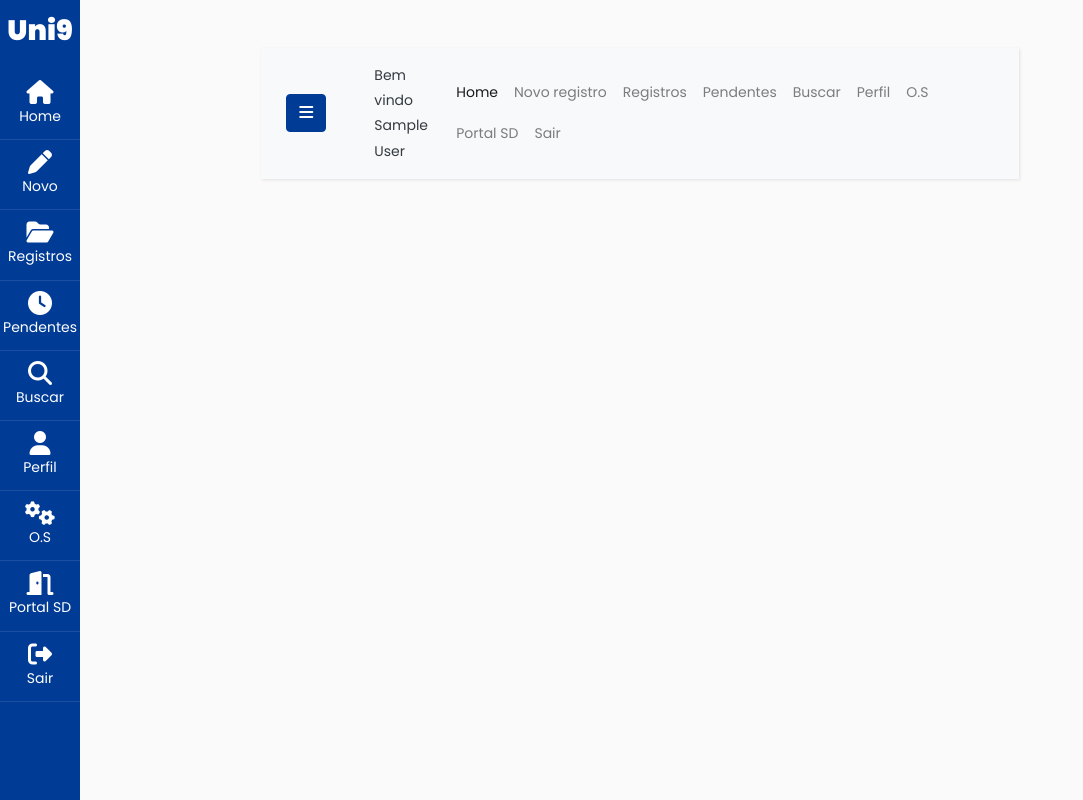
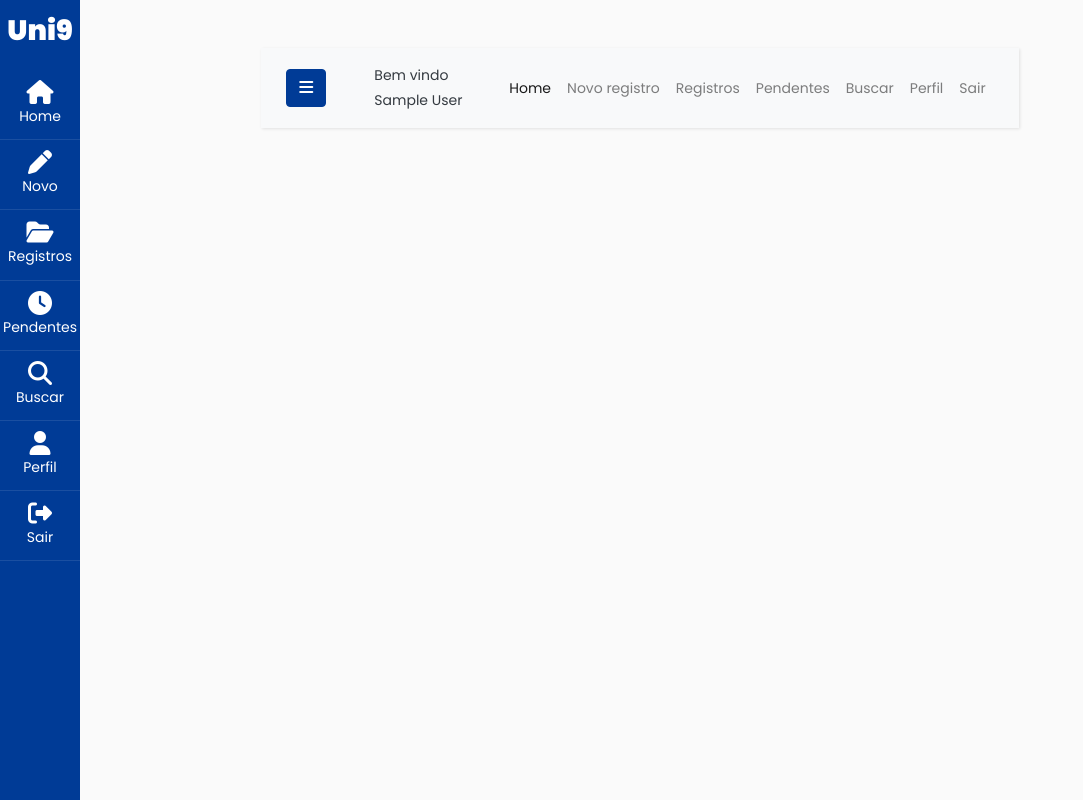
Before and after one commit to joaovc800/Sistema_de_registros, a PHP site: page /pendencias.php in a window 1280 px wide. Shown: the whole page, without its empty margins (0-1083 px from the left). Run offline with PHP 8.4, Linux system fonts and the light colour scheme; the visitor is signed in with stand-in values (Sample User, id 1); data that the repository does not hold is empty; some libraries are stand-ins or nearby versions.

Commit message:
Update pendencias.php

```diff
--- a/pendencias.php
+++ b/pendencias.php
@@ -66,19 +66,13 @@
             <a href="perfil.php"><span class="fas fa-user"></span> Perfil</a>
           </li>
           <li>
-            <a href="http://os.uninove.br/os/" target="_blank"><span class="fas fa-cogs"></span>O.S</a>
-          </li>
-          <li>
-            <a href="http://portalsd.uninove.br/" target="_blank"><span class="fas fa-door-open"></span>Portal SD</a>
-          </li>
-          <li>
             <a href="php/logout.php"><span class="fas fa-sign-out-alt"></span>Sair</a>
           </li>
         </ul>
 
         <div class="footer fixed-bottom">
         	<p class="copy">
-					  Service Desk | Uninove &copy;<i class="icon-heart" aria-hidden="true"></i><script>document.write(new Date().getFullYear());</script>
+					  WIT solutions | Dev &copy;<i class="icon-heart" aria-hidden="true"></i><script>document.write(new Date().getFullYear());</script>
 					</p>
         </div>
     	</nav>
@@ -127,12 +121,6 @@
                   </ul>
                 <li class="nav-item">
                     <a class="nav-link" href="perfil.php">Perfil</a>
-                </li>
-                <li class="nav-item">
-                    <a class="nav-link" href="http://os.uninove.br/os/" target="_blank">O.S</a>
-                </li>
-                <li class="nav-item">
-                    <a class="nav-link" href="http://portalsd.uninove.br/" target="_blank">Portal SD</a>
                 </li>
                 <li class="nav-item">
                   <a class="nav-link" href="php/logout.php">Sair</a>
```
